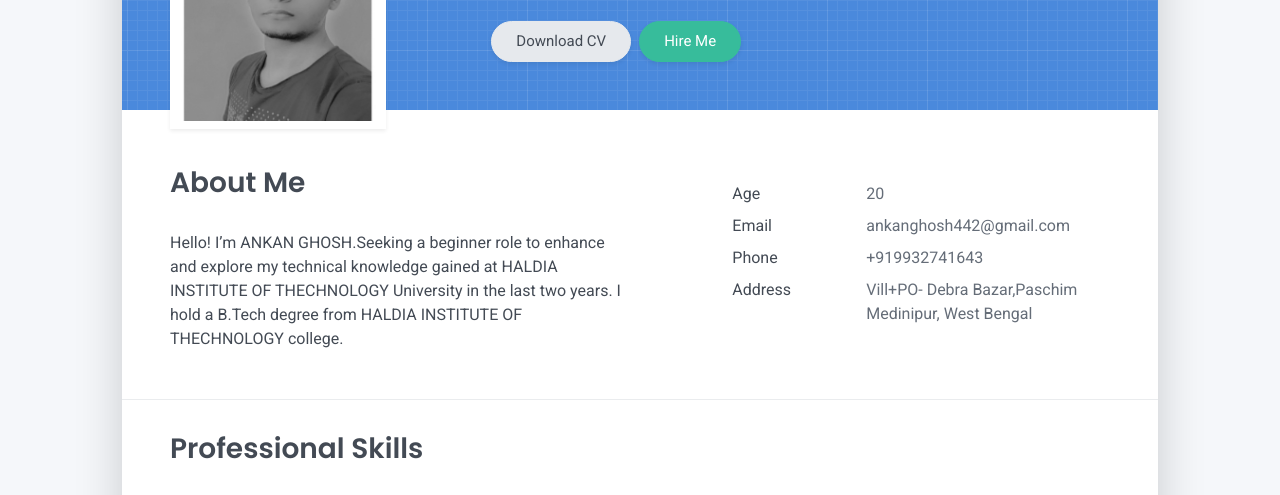
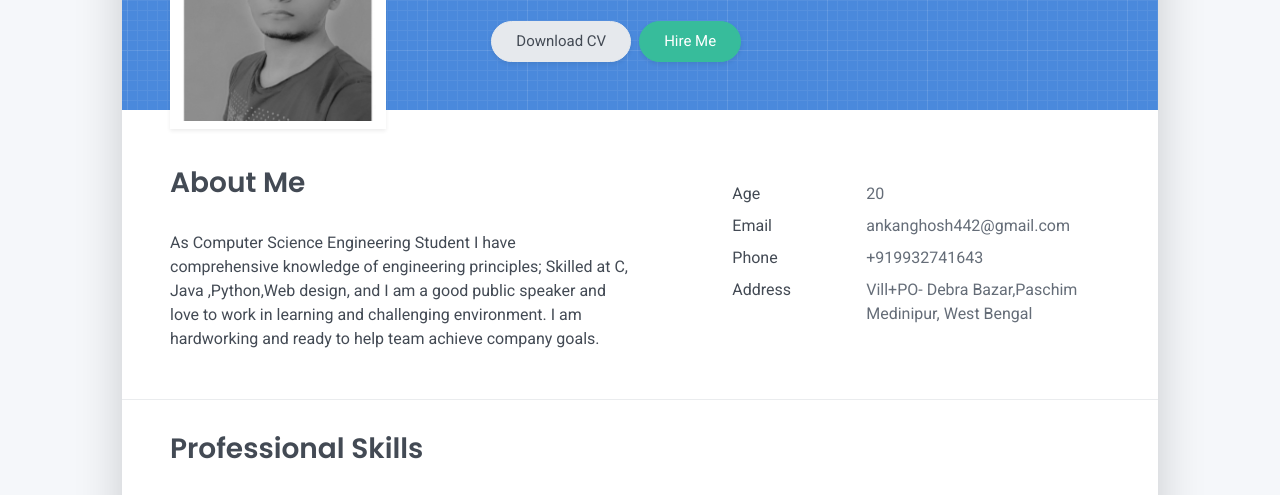
Before and after one commit to ankan-pro/ankan-pro.github.io, a plain HTML site: page index.html in a window 1280 px wide. Shown: the part 259-754 px from the top of the page. Drawn offline with Linux system fonts and the light colour scheme.

Commit message:
Update index.html

```diff
--- a/index.html
+++ b/index.html
@@ -65,7 +65,8 @@
     <div class="row">
       <div class="col-md-6">
         <h2 class="h3 mb-3">About Me</h2>
-        <p>Hello! I’m ANKAN GHOSH.Seeking a beginner role to enhance and explore my technical knowledge gained at HALDIA INSTITUTE OF THECHNOLOGY University in the last two years. I hold a B.Tech degree from HALDIA INSTITUTE OF THECHNOLOGY college.</p>
+        <p>
+As Computer Science Engineering Student I have comprehensive knowledge of engineering principles; Skilled at C, Java ,Python,Web design, and I am a good public speaker and love to work in learning and challenging environment. I am hardworking and ready to help team achieve company goals.</p>
       </div>
       <div class="col-md-5 offset-md-1">
         <div class="row mt-2">
```
